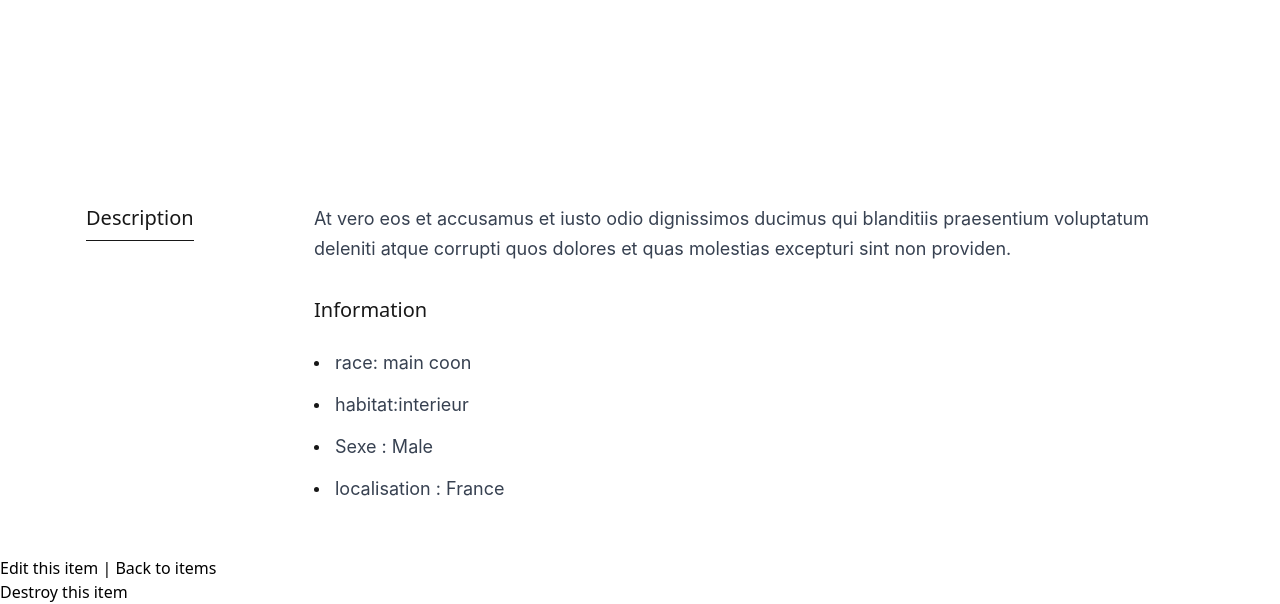
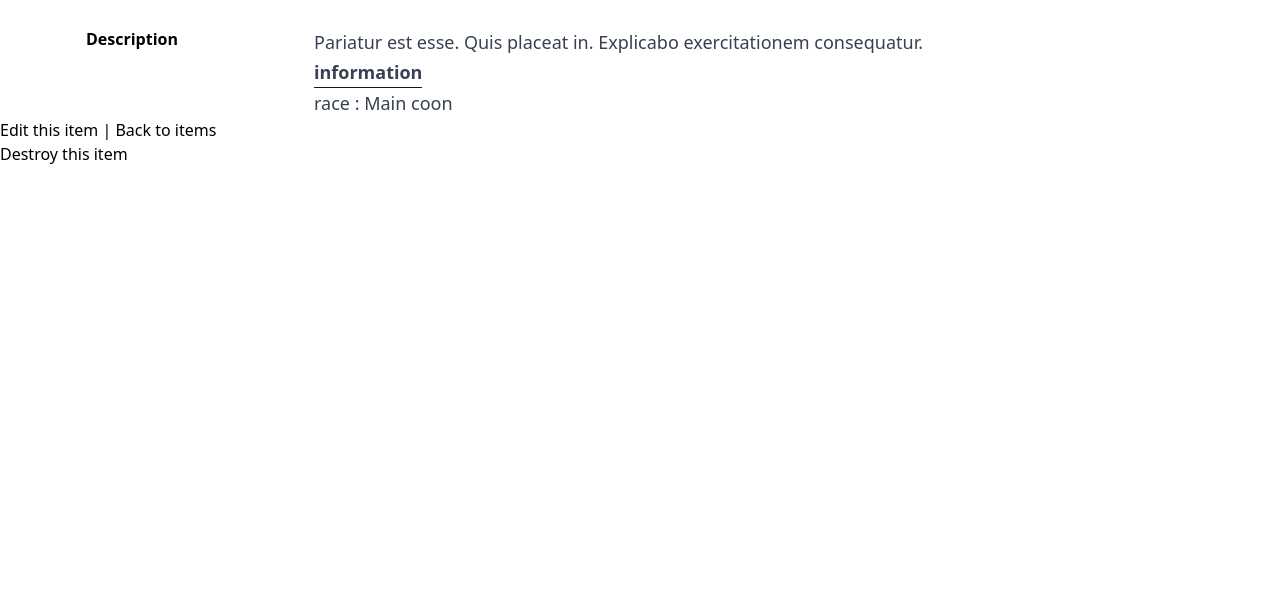
Before and after one commit to akatsuki75019/kitty_kat, a Rails app: page /items/1 in a window 1280 px wide. Shown: the part 748-1352 px from the top of the page. After the commit the page ends 914 px from the top, so only its background shows below. Run offline with Rails 7, Linux system fonts and the light colour scheme; data comes from the database, SQL or seed files in the repository; some libraries are stand-ins or nearby versions.

Commit message:
show items v1

```diff
--- a/app/views/items/_item.html.erb
+++ b/app/views/items/_item.html.erb
@@ -1,128 +1,75 @@
-<div class="max-w-screen-xl mx-auto h-screen bg-white flex flex-col justify-start items-center">
-    <div class="py-12 flex flex-col justify-start items-center">
-    <div class="justify-start items-start gap-20 flex flex-wrap">
-      <div class="w-[570px] flex-col justify-center items-center gap-5 inline-flex">
-              <%#----------- Image du cat -----------------%>
-          <div class="w- h-[760px] relative">
-            <div class="place-items-start gap-4 inline-flex">
-              <div class="relative top-10 left-2 px-4 py-1 bg-emerald-500 flex justify-center items-center gap-2.5">
-                <div class="justify-start items-center gap-1 flex">
-                  <div class="text-center text-white text-base font-semibold font-['Inter'] leading-relaxed">-50%</div>
+<div class="max-w-screen-xl mx-auto h-46 bg-white flex flex-col justify-start items-center mt-10 py-12">
+  <div class="gap-20 flex flex-wrap justify-start items-start">
+      <div class="w-[570px] flex-col inline-flex">
+          <!-- ... Image du chat ... -->
+          <img class="w-fit h-fit object-cover mt-8" src="https://helios-i.mashable.com/imagery/articles/05bWohHVcmI4wy8gnlR3oBo/hero-image.fill.size_1200x900.v1623363665.png" />
+
       </div>
+      <div class="w-[456px] flex-col inline-flex mt-8">
+          <div class="h-56 flex-col">
+              <!-- ... Informations ... -->
+              <h1 class = "font-bold text-xl""> <strong> <%= item.title %>  </strong></h1>
+              <p><%= item.description%><p>
           </div>
+          <div class="h-auto flex-col">
+            <h2></strong><%= item.price %>¥</strong></h2>
+            <p > test</p><p> test</p>
           </div>
-            <img class="w-fit h-fit object-cover" src="https://helios-i.mashable.com/imagery/articles/05bWohHVcmI4wy8gnlR3oBo/hero-image.fill.size_1200x900.v1623363665.png" />
-          </div>
-              <%#----------- PROMO -----------------%>
-      </div>
-      <%#----------- bloc de droite -----------------%>
-      <div class="w-[456px] flex-col justify-start items-start inline-flex">
-        <div class="h-[284px] pb-6 flex-col justify-start items-start gap-4 flex">
-          <div class="self-stretch h-[154px] flex-col justify-start items-start gap-2 flex">
-            <div class="self-stretch justify-start items-start gap-3 inline-flex">
-              <div class="justify-start items-center gap-1 flex">
-                <div class="text-zinc-600 text-xs font-normal font-['Inter'] leading-tight">Home</div>
-                <div class="w-3 h-3 relative"></div>
-              </div>
-            <div class="justify-start items-center gap-1 flex">
-                                    <div class="text-zinc-600 text-xs font-normal font-['Inter'] leading-tight">Chats poils long</div>
-                                    <div class="w-3 h-3 relative"></div>
-                                </div>
-                                <div class="justify-start items-center gap-1 flex">
-                                    <div class="text-zinc-600 text-xs font-normal font-['Inter'] leading-tight">martin mystere</div>
-                                </div>
-                            </div>
-                            <div class="self-stretch h-[126px] flex-col justify-start items-start gap-3 flex">
-                                <div class="self-stretch text-neutral-900 text-[34px] font-medium font-['Space Grotesk'] leading-[38px]">Martin Mystere</div>
-                                <div class="self-stretch text-gray-700 text-sm font-normal font-['Inter'] leading-snug">Lorem ipsum dolor sit amet, consectetur adipisicing elit, sed do eiusmod tempor incididunt et dolore</div>
-                                <div class="self-stretch justify-start items-center gap-2 inline-flex">
-                                    <div class="w-[88px] h-4 justify-center items-start gap-0.5 flex">
-                                        <div class="w-4 h-4 relative flex-col justify-start items-start flex"></div>
-                                        <div class="w-4 h-4 relative flex-col justify-start items-start flex"></div>
-                                        <div class="w-4 h-4 relative flex-col justify-start items-start flex"></div>
-                                        <div class="w-4 h-4 relative flex-col justify-start items-start flex"></div>
-                                        <div class="w-4 h-4 relative flex-col justify-start items-start flex"></div>
-                                    </div>
-                                    <div class="text-zinc-600 text-xs font-normal font-['Inter'] leading-tight">23 Reviews</div>
-                                </div>
-                            </div>
-                        </div>
-                        <div class="self-stretch justify-start items-center gap-3 inline-flex">
-                            <div class="text-neutral-900 text-[26px] font-semibold font-['Inter'] leading-10">8.00 €</div>
-                        </div>
-                        <div class="self-stretch pt-2 justify-start items-center gap-2 inline-flex">
-                            <div class="w-6 h-6 relative rounded-[100px]"></div>
-                            <div class="grow shrink basis-0"><span style="text-neutral-900 text-base font-semibold font-['Inter'] leading-relaxed">32</span><span style="text-neutral-900 text-base font-normal font-['Inter'] leading-relaxed"> personnes ont aimé cette photo</span></div>
-                        </div>
-                    </div>
-                    <div class="h-[168px] py-6 border-t border-white border-opacity-0 flex-col justify-start items-start gap-6 flex">
-                        <div class="self-stretch h-[120px] flex-col justify-start items-start gap-4 flex">
-                            <div class="self-stretch h-[52px] px-4 py-3 bg-neutral-100 flex-col justify-center items-center gap-2.5 flex">
-                                <div class="py-px justify-center items-center gap-[188px] inline-flex">
-                                    <div class="w-5 h-5 relative flex-col justify-start items-start flex"></div>
-                                    <div class="text-center text-neutral-900 text-base font-semibold font-['Inter'] leading-relaxed">1</div>
-                                    <div class="w-5 h-5 relative flex-col justify-start items-start flex">
-                                        <img class="w-[12.60px] h-[12.60px]" src="https://via.placeholder.com/13x13" />
-                                    </div>
-                                </div>
-                            </div>
-                            <div class="self-stretch px-[26px] py-2.5 bg-neutral-900 border border-neutral-900 justify-center items-center gap-1 inline-flex">
-                                <div class="text-center text-white text-lg font-medium font-['Space Grotesk'] leading-loose">Ajouter au panier</div>
-                            </div>
-                        </div>
+          <!-- ...  ... -->
+              <!-- ... PANIER ACHAT ... -->
+          <div class=" py-6 border-t border-white border-opacity-0 flex-col ">
+          <div class="button-primary">32 personnes ont aimé cette photo</div>
+            <div class="h-auto py-6 border-t border-gray-200 flex-col  ">
+                <div class="self-stretch h-15 flex-col justify-start items-start flex ">
+                  <button type="submit" class="flex w-full justify-center rounded-mdtext-white bg-gray-800 hover:bg-gray-900 focus:outline-none focus:ring-4 focus:ring-gray-300 font-medium rounded-lg text-sm px-5 py-2.5 me-2 mb-2 dark:bg-gray-800 dark:hover:bg-gray-700 dark:focus:ring-gray-700 dark:border-gray-700 text-white shadow-sm focus-visible:outline focus-visible:outline-2 focus-visible:outline-offset-2 focus-visible:outline-indigo-600">
+                  <path d="M15 12a1 1 0 0 0 .962-.726l2-7A1 1 0 0 0 17 3H3.77L3.175.745A1 1 0 0 0 2.208 0H1a1 1 0 0 0 0 2h.438l.6 2.255v.019l2 7 .746 2.986A3 3 0 1 0 9 17a2.966 2.966 0 0 0-.184-1h2.368c-.118.32-.18.659-.184 1a3 3 0 1 0 3-3H6.78l-.5-2H15Z"/>
+                  Achat immediat
+                  </button>
+
+                  <button type="submit" class="flex w-full justify-center rounded-mdtext-white bg-gray-800 hover:bg-gray-900 focus:outline-none focus:ring-4 focus:ring-gray-300 font-medium rounded-lg text-sm px-5 py-2.5 me-2 mb-2 dark:bg-gray-800 dark:hover:bg-gray-700 dark:focus:ring-gray-700 dark:border-gray-700 text-white shadow-sm focus-visible:outline focus-visible:outline-2 focus-visible:outline-offset-2 focus-visible:outline-indigo-600">
+                  <svg class="w-3.5 h-3.5 me-2" aria-hidden="true" xmlns="http://www.w3.org/2000/svg" fill="currentColor" viewBox="0 0 18 21">
+                  <path d="M15 12a1 1 0 0 0 .962-.726l2-7A1 1 0 0 0 17 3H3.77L3.175.745A1 1 0 0 0 2.208 0H1a1 1 0 0 0 0 2h.438l.6 2.255v.019l2 7 .746 2.986A3 3 0 1 0 9 17a2.966 2.966 0 0 0-.184-1h2.368c-.118.32-.18.659-.184 1a3 3 0 1 0 3-3H6.78l-.5-2H15Z"/>
+                  </svg>
+                  Ajouter au panier
+                  </button>
                 </div>
 
-                    <div class="h-[124px] py-6 border-t border-gray-200 flex-col justify-start items-start gap-2 flex">
-                        <div class="justify-start items-start gap-[98px] inline-flex">
-                            <div class="text-zinc-500 text-xs font-normal font-['Inter'] leading-tight"> By :</div>
-                            <div class="text-neutral-900 text-xs font-normal font-['Inter'] leading-tight">@BlackPanter77</div>
+                <div class=" border-gray-200 flex flex-col justify-start items-start gap-2 mt-8">
+                  <div class="flex justify-start items-start gap-[40px]">
+                      <div class="text-zinc-500 text-xs font-normal font-['Inter'] leading-tight">By:</div>
+                      <div class="text-neutral-900 text-xs font-normal font-['Inter'] leading-tight ">@BlackPanter77</div>
                   </div>
-                        <div class="justify-start items-start gap-[58px] inline-flex">
-                            <div class="text-zinc-500 text-xs font-normal font-['Inter'] leading-tight">Nom du cat</div>
-                            <div class="text-neutral-900 text-xs font-normal font-['Inter'] leading-tight">Martin Myster</div>
+
+                  <div class="flex justify-start items-start gap-[40px]">
+                      <div class="text-zinc-500 text-xs font-normal font-['Inter'] leading-tight">Nom du cat:</div>
+                      <div class="text-neutral-900 text-xs font-normal font-['Inter'] leading-tight">Martin Mystere</div>
                   </div>
-                        <div class="justify-start items-start gap-[92px] inline-flex">
-                            <div class="text-zinc-500 text-xs font-normal font-['Inter'] leading-tight">TAGS</div>
-                            <div class="text-neutral-900 text-xs font-normal font-['Inter'] leading-tight">poils longs, face, solo cat, promo</div>
+
+                  <div class="flex justify-start items-start gap-[40px]">
+                      <div class="text-zinc-500 text-xs font-normal font-['Inter'] leading-tight text-center">TAGS:</div>
+                      <div class="text-neutral-900 text-xs font-normal font-['Inter'] leading-tight text-center ">poils longs, face, solo cat, promo</div>
                   </div>
                 </div>
               </div>
             </div>
           </div>
         </div>
-    <div class="w-[100px] h-[100px] relative"></div>
-    <div class="self-stretch h-[404px] px-[166px] py-[52px] bg-white flex-col justify-start items-center gap-2.5 flex">
-        <div class="justify-start items-start gap-8 inline-flex">
-            <div class="w-[196px] pr-4 flex-col justify-start items-start gap-6 inline-flex">
-                <div class="pb-2 border-b border-neutral-900 flex-col justify-start items-start gap-3 flex">
-                    <div class="text-neutral-900 text-xl font-medium font-['Space Grotesk'] leading-7">Description</div>
       </div>
-                <div class="pb-2"></div>
-                <div class="pb-2"></div>
     </div>
-            <div class="flex-col justify-start items-start gap-8 inline-flex">
-                <div class="w-[880px] text-gray-700 text-lg font-normal font-['Inter'] leading-[30px]">At vero eos et accusamus et iusto odio dignissimos ducimus qui blanditiis praesentium voluptatum deleniti atque corrupti quos dolores et quas molestias excepturi sint non providen.</div>
-                <div class="flex-col justify-start items-start gap-6 flex">
-                    <div class="text-neutral-900 text-xl font-medium font-['Space Grotesk'] leading-7">Information</div>
-                    <div class="flex-col justify-start items-start gap-3 flex">
-                        <div class="justify-start items-center gap-4 inline-flex">
-                            <div class="w-[5px] h-[5px] bg-neutral-900 rounded-full"></div>
-                            <div class="text-gray-700 text-lg font-normal font-['Inter'] leading-[30px]">race: main coon</div>
+    <!-- ... Description ... -->
+    <div class="h-auto px-40 bg-white flex-col justify-start items-center gap-2 flex">
+      <div class="gap-8 inline-flex">
+          <div class="w-[196px] pr-4 flex-col gap-6 inline-flex">
+              <p class = "font-bold" >Description<p>
           </div>
-                        <div class="justify-start items-center gap-4 inline-flex">
-                            <div class="w-[5px] h-[5px] bg-neutral-900 rounded-full"></div>
-                            <div class="text-gray-700 text-lg font-normal font-['Inter'] leading-[30px]">habitat:interieur</div>
-                        </div>
-                        <div class="justify-start items-center gap-4 inline-flex">
-                            <div class="w-[5px] h-[5px] bg-neutral-900 rounded-full"></div>
-                            <div class="text-gray-700 text-lg font-normal font-['Inter'] leading-[30px]">Sexe : Male</div>
-                        </div>
-                        <div class="justify-start items-center gap-4 inline-flex">
-                            <div class="w-[5px] h-[5px] bg-neutral-900 rounded-full"></div>
-                            <div class="text-gray-700 text-lg font-normal font-['Inter'] leading-[30px]">localisation : France</div>
+          <div class="w-[880px] text-gray-700 text-lg font-normal leading-[30px]">
+              <!-- ... Texte ... -->
+              <p><%= item.description%><p>
+              <div class="mb-8flex-col gap-3 ">
+                <div class = "font-bold border-gray-900 border-b max-w-max"> information </div>
+                  <ul>
+                    <li> race : Main coon<li>
               </div>
           </div>
       </div>
   </div>
-        </div>
-    </div>
```
Also changed, not shown: app/views/items/_item.html (added, +51 -0 lines), app/views/items/_navcrub.html.erb (added, +28 -0 lines). Lines whose indentation alone changed are shown as unchanged.
